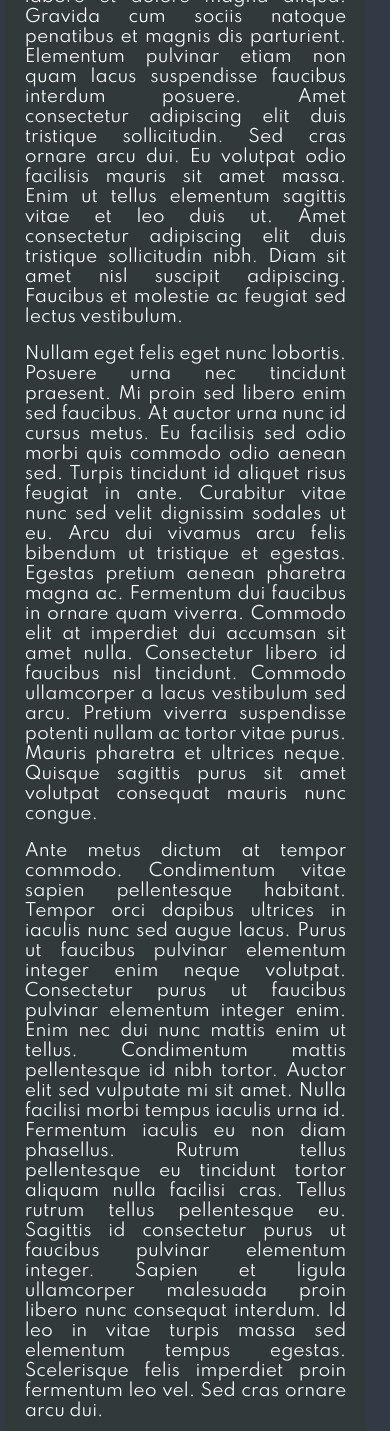
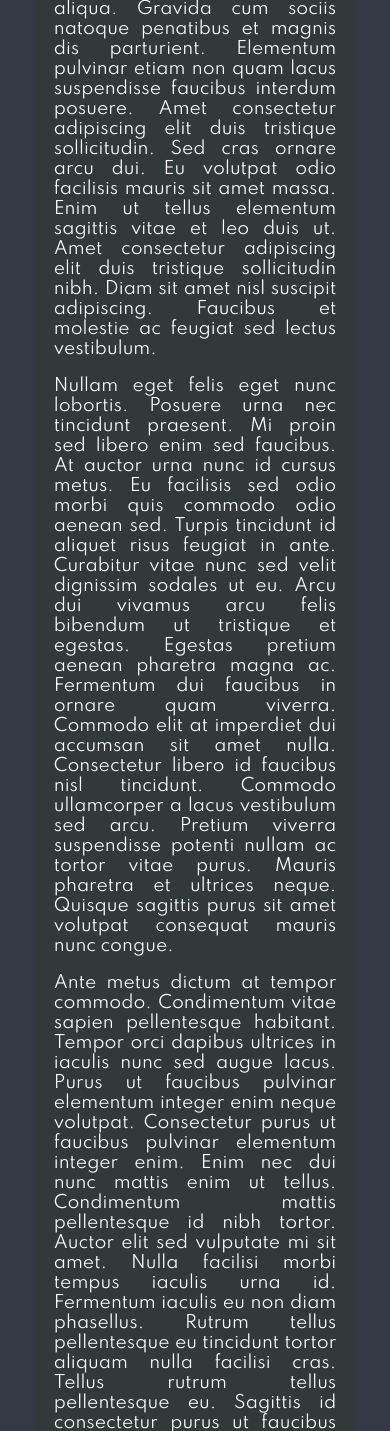
Before and after one commit to khanshoaib3/newsWebsite, a Django app: a page that uses project/templates/common/nav.html in a window 390 px wide; the page is wider, and only the part inside the window is pictured. Shown: the part 463-1894 px from the top of that part. Run offline with Django 3.2, Linux system fonts and the light colour scheme; data comes from the database, SQL or seed files in the repository; both versions use the stored data as it was after the commit; some libraries are stand-ins or nearby versions.

Commit message:
*Making detail blog responsive

```diff
--- a/project/templates/common/nav.html
+++ b/project/templates/common/nav.html
@@ -5,7 +5,7 @@
     position: fixed;
     background-color: #2C3335;
     box-shadow: 2px 2px 20px 0px black;
-    width: 100%;
+    width: 100vw;
     height: 50px;
     top: 0;
     left: 0;
--- a/project/templates/newsBlog/base.html
+++ b/project/templates/newsBlog/base.html
@@ -16,8 +16,13 @@
         #content{
           margin-top: 100px;
           height: auto;
+          width: 100%;
           min-height: 50vh;
-            text-align: -webkit-center;
+          text-align: -webkit-center;
+          overflow: hidden;
+          position: absolute;
+          top: 0;
+          left: 0;
         }
     </style>
     <!--=============END COMMMON CSS==============-->
--- a/project/templates/newsBlog/files/detailBlogCss.html
+++ b/project/templates/newsBlog/files/detailBlogCss.html
@@ -9,6 +9,7 @@
         position: relative;
         width: 100%;
         height: auto;
+        overflow: hidden;
     }
 
 
@@ -43,11 +44,11 @@
 
     /*=======================POST CONTENT======================*/
     #innerContainer{
-        width: 85%;
+        width: 75%;
         height: auto;
         background-color: #31393B;
         color: white;
-        margin: -150px 0 20px -35px;
+        margin: -150px 0 20px 0;
         border-radius: 10px;
         padding: 15px;
     }
```
Also changed, not shown: project/db.sqlite3.
